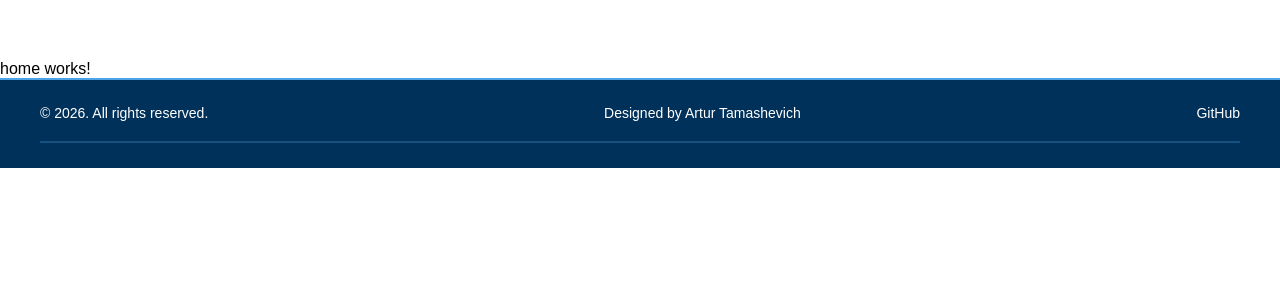
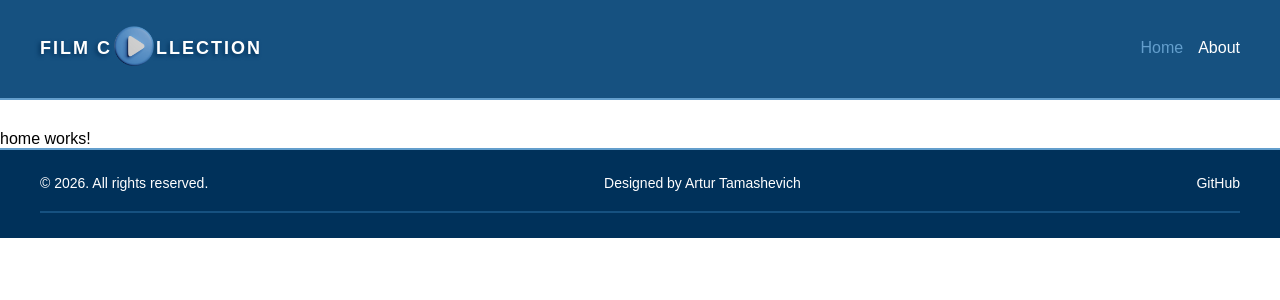
Before and after one commit to iskonplus/Film-Collection-ng, an Angular app in the folder film-collection-ng/: page / in a window 1280 px wide. Shown: the top 300 px of the page. Built offline with nearby package versions, Linux system fonts and the light colour scheme; a web font is replaced by a local one.

Commit message:
feat: add header

```diff
--- a/film-collection-ng/src/app/app.html
+++ b/film-collection-ng/src/app/app.html
@@ -1,3 +1,4 @@
+<app-header></app-header>
 <main>
 <router-outlet />
 </main>
--- a/film-collection-ng/src/app/app.scss
+++ b/film-collection-ng/src/app/app.scss
@@ -0,0 +1,3 @@
+main{
+  padding-top: 130px;
+}
--- a/film-collection-ng/src/app/app.ts
+++ b/film-collection-ng/src/app/app.ts
@@ -1,10 +1,11 @@
 import { Component, signal } from '@angular/core';
 import { RouterOutlet } from '@angular/router';
 import { Footer } from './shared/components/footer/footer';
+import { Header } from './shared/components/header/header';
 
 @Component({
   selector: 'app-root',
-  imports: [RouterOutlet, Footer],
+  imports: [RouterOutlet, Footer, Header],
   templateUrl: './app.html',
   styleUrl: './app.scss'
 })
--- /dev/null
+++ b/film-collection-ng/src/app/shared/components/header/header.html
@@ -0,0 +1,16 @@
+<header>
+  <div class="wrapper-header">
+
+  <a routerLink="/" class="logo">
+    <span class="wrapper-logo">Film C<span><img src="/assets/icons/favi.png" alt="logo"/></span>llection</span>
+  </a>
+
+  <nav class="nav">
+    <a routerLink="/" routerLinkActive="active" [routerLinkActiveOptions]="{ exact: true }">
+      Home
+    </a>
+    <a routerLink="/about" routerLinkActive="active">About</a>
+  </nav>
+
+  </div>
+</header>
--- /dev/null
+++ b/film-collection-ng/src/app/shared/components/header/header.scss
@@ -0,0 +1,73 @@
+@use "../../styles/variables" as *;
+
+header {
+  display: flex;
+  width: 100%;
+  min-height: 100px;
+  padding: 25px 15px;
+  font-size: 14px;
+  background-color: $blue-color;
+  color: $white-color;
+  border-bottom: 2px solid $light-blue-color;
+  position: fixed;
+
+  .wrapper-header {
+    display: flex;
+    width: 1200px;
+    align-items: center;
+    justify-content: space-between;
+    margin: auto;
+    border-bottom: 2px solid $blue-color;
+    color: $white-color;
+    gap: 15px;
+    flex-wrap: wrap;
+
+    .logo {
+      text-decoration: none;
+
+      .wrapper-logo {
+        display: flex;
+        justify-content: center;
+        align-items: center;
+        color: $white-color;
+        font-size: 18px;
+        text-transform: uppercase;
+        transition: .3s;
+        gap: 2px;
+        font-weight: 800;
+        letter-spacing: 2px;
+        text-shadow: -2px 2px 4px $dark-blue-color;
+
+        &:hover {
+          color: $light-blue-color;
+        }
+
+        img {
+          width: 40px;
+        }
+      }
+    }
+
+    .nav {
+      display: flex;
+      justify-content: center;
+      align-items: center;
+      gap: 15px;
+
+      a {
+        color: $white-color;
+        text-decoration: none;
+        font-size: 16px;
+        font-weight: 400;
+        transition: .3s;
+      }
+
+      a:hover,
+      .active {
+        color: $light-blue-color;
+      }
+    }
+
+
+  }
+}
--- a/film-collection-ng/src/app/shared/styles/_variables.scss
+++ b/film-collection-ng/src/app/shared/styles/_variables.scss
@@ -1,6 +1,6 @@
 $black-color: #000000;
 $white-color: #ffffff;
-$light-blue-color: #4da2e7;
+$light-blue-color: #639ecc;
 $blue-color: #165180;
 $dark-blue-color: #00315a;
 $dark-red: #b51616;
--- a/film-collection-ng/src/styles.scss
+++ b/film-collection-ng/src/styles.scss
@@ -14,7 +14,5 @@ html {
 }
 
 body {
-  // padding-top: 110px;
-  padding-top: 60px;
   position: relative;
 }
```
Also changed, not shown: film-collection-ng/src/app/shared/components/header/header.ts (added, +10 -0 lines).
